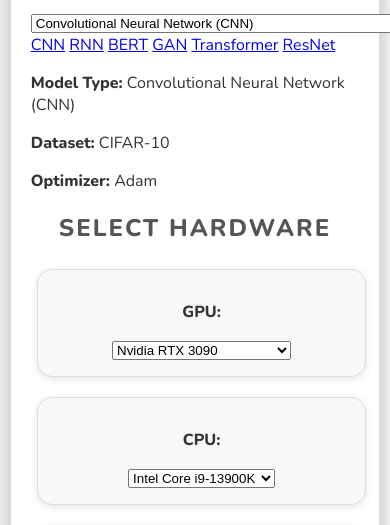
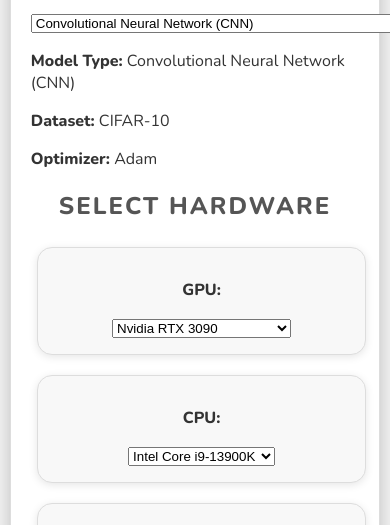
Before and after one commit to threatthriver/Ai-traning-simulator-, a plain HTML site: page index.html in a window 390 px wide. Shown: the part 319-844 px from the top of the page. Drawn offline with nearby package versions, Linux system fonts and the light colour scheme.

Commit message:
Removed redundant "model-options" section: The links in this section were duplicated information from the "model-select" dropdown.
Added "log-content" div to "Training Logs" section: This provides a dedicated container for displaying training logs, making it easier to manage content dynamically with JavaScript.

Simplified and improved "model-selection" section: The code now updates the "Model Type" dynamically when the user selects a model from the dropdown, making it more responsive.

Added "gpu-slider" class to relevant sliders: This allows for styling specific sliders based on the GPU selection.

Refined HTML structure: Small adjustments to the HTML structure for improved readability and organization.

```diff
--- a/index.html
+++ b/index.html
@@ -18,14 +18,6 @@
                 <option value="transformer">Transformer</option>
                 <option value="resnet">ResNet (Residual Network)</option>
             </select>
-            <div id="model-options" class="hidden">
-                <a href="#" data-model="cnn">CNN</a>
-                <a href="#" data-model="rnn">RNN</a>
-                <a href="#" data-model="bert">BERT</a>
-                <a href="#" data-model="gan">GAN</a>
-                <a href="#" data-model="transformer">Transformer</a>
-                <a href="#" data-model="resnet">ResNet</a>
-            </div>
             <p><strong>Model Type:</strong> <span id="model-type">Convolutional Neural Network (CNN)</span></p>
             <p><strong>Dataset:</strong> <span id="dataset">CIFAR-10</span></p>
             <p><strong>Optimizer:</strong> <span id="optimizer">Adam</span></p>
@@ -103,6 +95,7 @@
 
         <section id="logs">
             <h2>Training Logs</h2>
+            <div id="log-content"></div>
         </section>
 
         <div id="controls">
```
